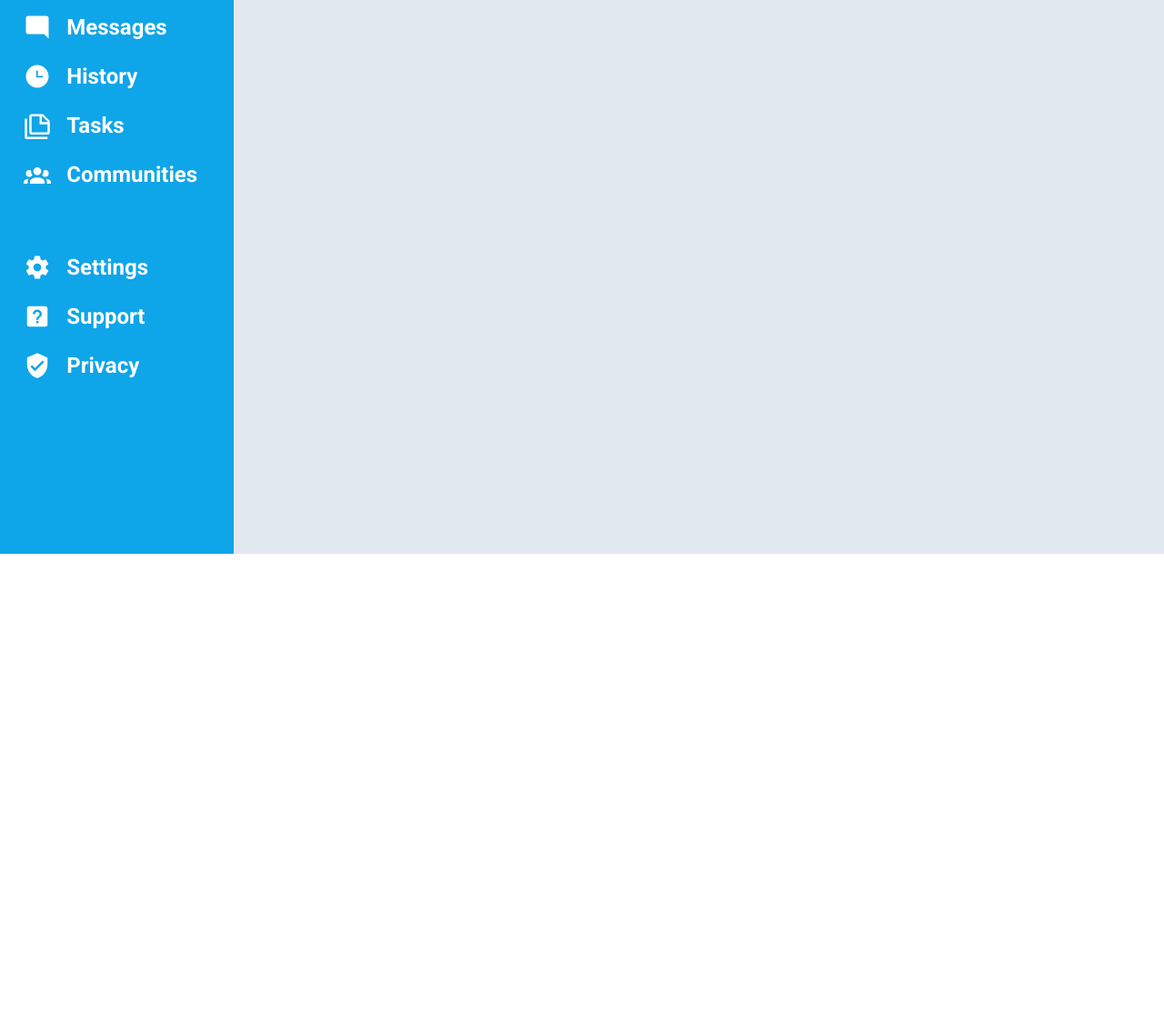
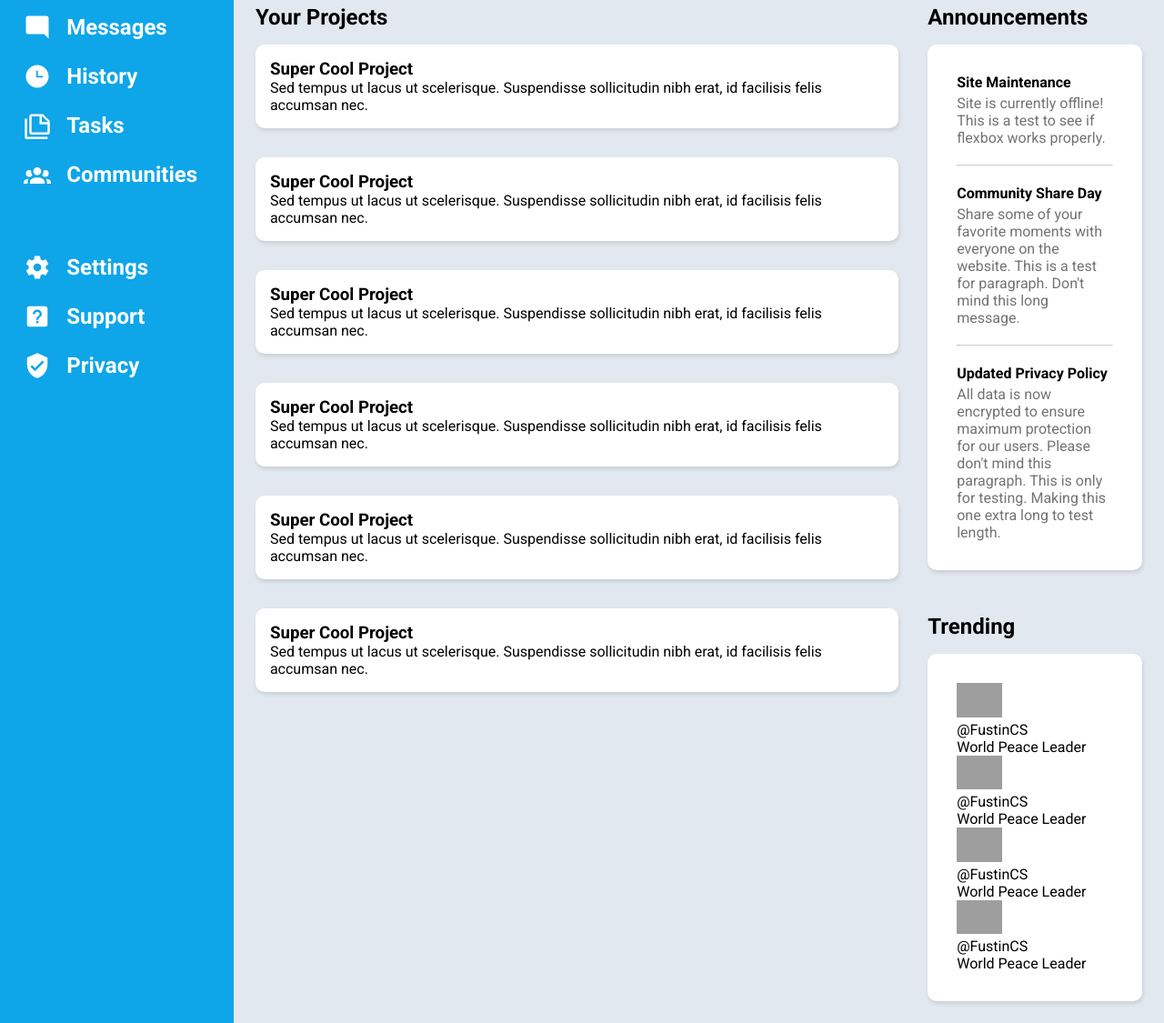
Before and after one commit to FustinCS/admin-dashboard, a plain HTML site: page index.html in a window 1280 px wide. Shown: the part 219-1344 px from the top of the page at 91% size. Before the commit the page ends 828 px from the top, so only its background shows below. Drawn offline with Linux system fonts and the light colour scheme; grey boxes are pictures that could not be loaded.

Commit message:
Add Right Content Display

```diff
--- a/index.html
+++ b/index.html
@@ -84,7 +84,91 @@
     </div>
   </div>
   <div class="content">
-
+    <div class="left-content">
+      <h2>Your Projects</h2>
+      <div class="project-container">
+        <div class="project">
+          <h3>Super Cool Project</h3>
+          <p>Sed tempus ut lacus ut scelerisque. Suspendisse sollicitudin nibh erat, id facilisis felis accumsan nec.</p>
+        </div>
+        <div class="project">
+          <h3>Super Cool Project</h3>
+          <p>Sed tempus ut lacus ut scelerisque. Suspendisse sollicitudin nibh erat, id facilisis felis accumsan nec.</p>
+        </div>
+        <div class="project">
+          <h3>Super Cool Project</h3>
+          <p>Sed tempus ut lacus ut scelerisque. Suspendisse sollicitudin nibh erat, id facilisis felis accumsan nec.</p>
+        </div>
+        <div class="project">
+          <h3>Super Cool Project</h3>
+          <p>Sed tempus ut lacus ut scelerisque. Suspendisse sollicitudin nibh erat, id facilisis felis accumsan nec.</p>
+        </div>
+        <div class="project">
+          <h3>Super Cool Project</h3>
+          <p>Sed tempus ut lacus ut scelerisque. Suspendisse sollicitudin nibh erat, id facilisis felis accumsan nec.</p>
+        </div>
+        <div class="project">
+          <h3>Super Cool Project</h3>
+          <p>Sed tempus ut lacus ut scelerisque. Suspendisse sollicitudin nibh erat, id facilisis felis accumsan nec.</p>
+        </div>
+      </div>
+    </div>
+    <div class="right-content">
+      <div class="announcement-wrapper">
+        <h2>Announcements</h2>
+        <div class="announcement-container">
+          <div class="announcement">
+            <h4>Site Maintenance</h4>
+            <p>Site is currently offline! This is a test to see if flexbox works properly.</p>
+          </div>
+          <hr />
+          <div class="announcement">
+            <h4>Community Share Day</h4>
+            <p>Share some of your favorite moments with everyone on the website. This is a test for paragraph. Don't mind this long message.
+            </p>
+          </div>
+          <hr />
+          <div class="announcement">
+            <h4>Updated Privacy Policy</h4>
+            <p>All data is now encrypted to ensure maximum protection for our users. Please don't mind this paragraph. This is only for testing. Making this one extra long
+            to test length.</p>
+          </div>
+        </div>
+      </div>
+      <div class="trending-wrapper">
+        <h2>Trending</h2>
+        <div class="trending-container">
+          <div class="trending-person">
+            <img src="./images/profile-picture.png" alt="Profile Picture">
+            <div class="person-info">
+              <p class="name">@FustinCS</p>
+              <p class="description">World Peace Leader</p>
+            </div>
+          </div>
+          <div class="trending-person">
+            <img src="./images/profile-picture.png" alt="Profile Picture">
+            <div class="person-info">
+              <p class="name">@FustinCS</p>
+              <p class="description">World Peace Leader</p>
+            </div>
+          </div>
+          <div class="trending-person">
+            <img src="./images/profile-picture.png" alt="Profile Picture">
+            <div class="person-info">
+              <p class="name">@FustinCS</p>
+              <p class="description">World Peace Leader</p>
+            </div>
+          </div>
+          <div class="trending-person">
+            <img src="./images/profile-picture.png" alt="Profile Picture">
+            <div class="person-info">
+              <p class="name">@FustinCS</p>
+              <p class="description">World Peace Leader</p>
+            </div>
+          </div>
+        </div>
+      </div>
+    </div>
   </div>
 </body>
 
--- a/styles.css
+++ b/styles.css
@@ -2,13 +2,14 @@
     margin: 0;
     padding: 0;
     box-sizing: border-box;
+    font-family: 'Roboto', sans-serif;
 }
 
 body {
     min-height: 100vh;
     display: grid;
     grid-template-columns: 1fr 5fr;
-    grid-template-rows: 1fr 3.5fr;
+    grid-template-rows: 200px 1fr;
 }
 
 .sidebar {
@@ -33,6 +34,11 @@ body {
     background-color: #e2e8f0;
     grid-column: 2 / 3;
     grid-row: 2 / 3;
+    padding: 24px;
+    display: grid;
+    grid-template-columns: 3fr 1fr;
+    grid-template-rows: 1fr;
+    gap: 32px;
 }
 
 .logo {
@@ -50,7 +56,6 @@ body {
 }
 
 .logo h1 {
-    font-family: 'Roboto', sans-serif;
     font-size: 2rem;
     color: white;
     align-self: center;
@@ -71,7 +76,6 @@ body {
 }
 
 .sidebar-item h2 {
-    font-family: 'Roboto', sans-serif;
     color: white;
     align-self: center;
 }
@@ -117,7 +121,7 @@ body {
 }
 
 .profile p {
-    font-family: 'Roboto', sans-serif;
+
     font-size: 1.2rem;
     font-weight: bold;
     white-space: nowrap;
@@ -126,7 +130,6 @@ body {
 
 .bottom-header {
     display: grid;
-    font-family: 'Roboto', sans-serif;
     grid-template-columns: 80px 1fr 125px 125px 125px;
     align-items: center;
     gap: 16px;
@@ -150,4 +153,58 @@ body {
     color: white;
     font-weight: bold;
     font-size: 1.1rem;
+    cursor: pointer;
 }
+
+.left-content h2 {
+    margin-bottom: 16px;
+}
+
+.project-container {
+    display: grid;
+    grid-template-columns: repeat(auto-fit, minmax(350px, 1fr));
+    gap: 32px;
+}
+
+.project-container .project {
+    background-color: white;
+    padding: 16px;
+    border-radius: 10px;
+    box-shadow:  1px 3px 4px 0px rgba(0, 0, 0, 0.1);
+}
+
+.right-content {
+    display: flex;
+    flex-direction: column;
+    gap: 48px;
+}
+
+.announcement-wrapper h2,
+.trending-wrapper h2 {
+    margin-bottom: 16px;
+}
+
+.announcement-wrapper .announcement-container,
+.trending-wrapper .trending-container {
+    background-color: white;
+    padding: 32px;
+    border-radius: 10px;
+    box-shadow:  1px 3px 4px 0px rgba(0, 0, 0, 0.1);
+}
+
+.announcement-container hr {
+    margin: 20px 0px;
+    opacity: 50%;
+}
+
+.announcement h4 {
+    padding-bottom: 4px;
+}
+
+.announcement p {
+    color: #737373;
+}
+
+.trending-person img {
+    width: 50px;
+}
```
